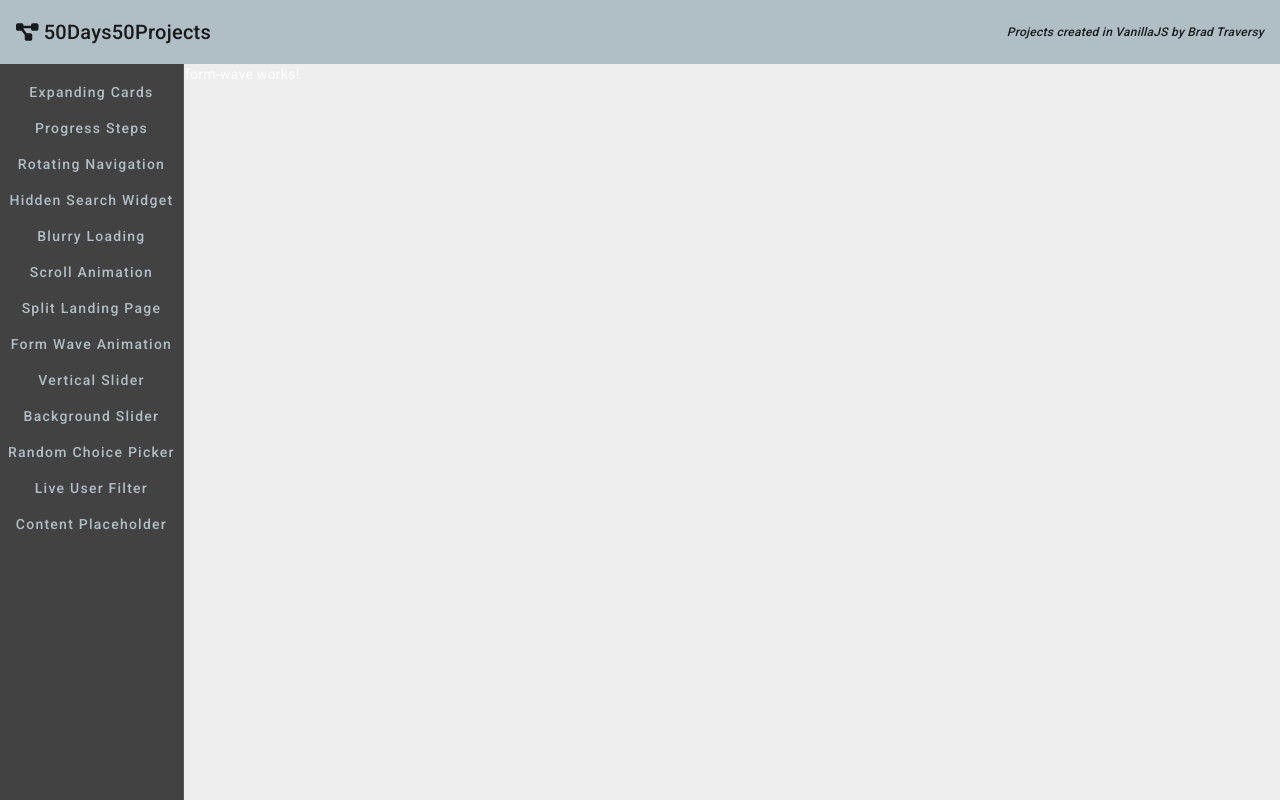
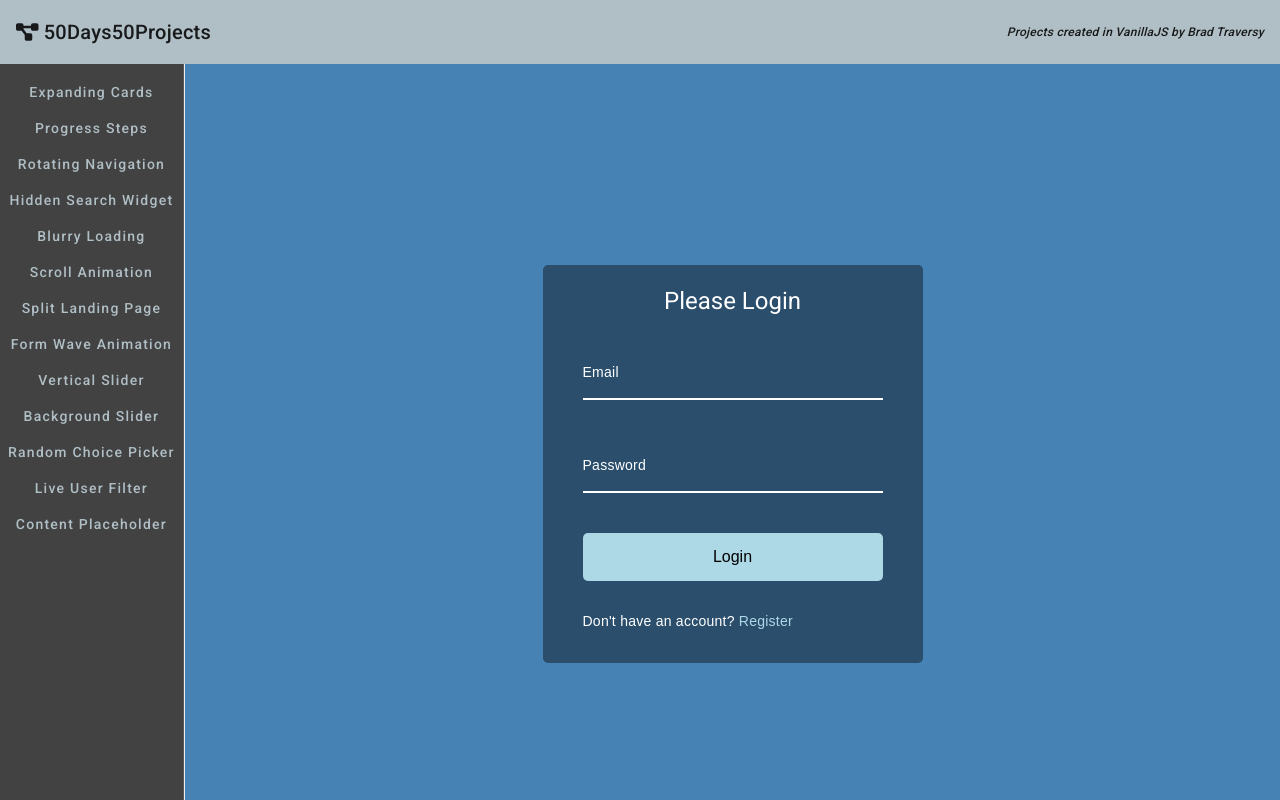
Before and after one commit to JuniorL85/50-50-in-angular, an Angular app: page /form-wave in a window 1280 px wide. Built offline with nearby package versions, Linux system fonts and the light colour scheme.

Commit message:
form-wave tillagd (ej fungerande)

```diff
--- a/src/app/components/form-wave/form-wave.component.html
+++ b/src/app/components/form-wave/form-wave.component.html
@@ -1 +1,25 @@
-<p>form-wave works!</p>
+<div class="container">
+  <h1>Please Login</h1>
+  <form>
+    <div class="form-control">
+      <input type="text" required (click)="onInputClick()">
+      <label (click)="onInputClick()">Email</label>
+      <!-- <label>
+        <span style="transition-delay: 0ms; color: lightblue; transform: translateY(-30px);">E</span>
+          <span style="transition-delay: 50ms; color: lightblue; transform: translateY(-30px);">m</span>
+          <span style="transition-delay: 100ms; color: lightblue; transform: translateY(-30px);">a</span>
+          <span style="transition-delay: 150ms; color: lightblue; transform: translateY(-30px);">i</span>
+          <span style="transition-delay: 200ms; color: lightblue; transform: translateY(-30px);">l</span>
+    </label> -->
+    </div>
+
+    <div class="form-control">
+      <input type="password" required>
+      <label>Password</label>
+    </div>
+
+    <button class="btn">Login</button>
+
+    <p class="text">Don't have an account? <a href="#">Register</a> </p>
+  </form>
+</div>
--- a/src/app/components/form-wave/form-wave.component.scss
+++ b/src/app/components/form-wave/form-wave.component.scss
@@ -0,0 +1,100 @@
+:host {
+  background-color: steelblue;
+  color: #fff;
+  font-family: 'Muli', sans-serif;
+  display: flex;
+  flex-direction: column;
+  align-items: center;
+  justify-content: center;
+  height: 100vh;
+  overflow: hidden;
+  margin: 0;
+}
+
+.container {
+  background-color: rgba(0, 0, 0, 0.4);
+  padding: 20px 40px;
+  border-radius: 5px;
+}
+
+.container h1 {
+  text-align: center;
+  margin-bottom: 30px;
+}
+
+.container a {
+  text-decoration: none;
+  color: lightblue;
+}
+
+.btn {
+  cursor: pointer;
+  display: inline-block;
+  width: 100%;
+  background: lightblue;
+  padding: 15px;
+  font-family: inherit;
+  font-size: 16px;
+  border: 0;
+  border-radius: 5px;
+}
+
+.btn:focus {
+  outline: 0;
+}
+
+.btn:active {
+  transform: scale(0.98);
+}
+
+.text {
+  margin-top: 30px;
+}
+
+.form-control {
+  position: relative;
+  margin: 20px 0 40px;
+  width: 300px;
+}
+
+.form-control input {
+  background-color: transparent;
+  border: 0;
+  border-bottom: 2px #fff solid;
+  display: block;
+  width: 100%;
+  padding: 15px 0;
+  font-size: 18px;
+  color: #fff;
+}
+
+.form-control input:focus-visible,
+.form-control input:valid {
+  outline: 0;
+  border-bottom-color: lightblue;
+}
+
+.form-control label {
+  position: absolute;
+  top: 15px;
+  left: 0;
+  pointer-events: none;
+}
+
+.form-control label span {
+  display: inline-block;
+  font-size: 18px;
+  min-width: 5px;
+  transition: 0.3s cubic-bezier(0.68, -0.55, 0.265, 1.55);
+}
+
+.form-control input:focus-visible + label span,
+.form-control input:valid + label span {
+  color: lightblue;
+  transform: translateY(-30px);
+}
+
+.wave-animation {
+  color: lightblue;
+  transform: translateY(-30px);
+}
--- a/src/app/components/form-wave/form-wave.component.ts
+++ b/src/app/components/form-wave/form-wave.component.ts
@@ -1,10 +1,38 @@
-import { Component } from '@angular/core';
+import { Component, ElementRef, OnInit } from '@angular/core';
 
 @Component({
   selector: 'app-form-wave',
   templateUrl: './form-wave.component.html',
   styleUrls: ['./form-wave.component.scss']
 })
-export class FormWaveComponent {
+export class FormWaveComponent implements OnInit {
+
+  labelEl: any;
+  spanEl: any;
+
+  constructor(private elRef: ElementRef) {}
+
+  ngOnInit(): void {
+    const labels = this.elRef.nativeElement.querySelectorAll('.form-control label')
+
+    console.log('innan ', labels)
+
+    labels.forEach((label: any) => {
+      label.innerHTML = label.innerText
+      .split('')
+      .map((letter: any, idx: any) => `<span style="transition-delay:${idx * 50}ms">${letter}</span>`)
+      .join('')
+    })
+
+    console.log('efter ', labels)
+    this.spanEl = this.elRef.nativeElement.querySelectorAll('span');
+    console.log(this.spanEl)
+  }
+
+  onInputClick() {
+    this.spanEl.forEach((span: any) => {
+      span.classList.add('wave-animation');
+    })
+  }
 
 }
```
